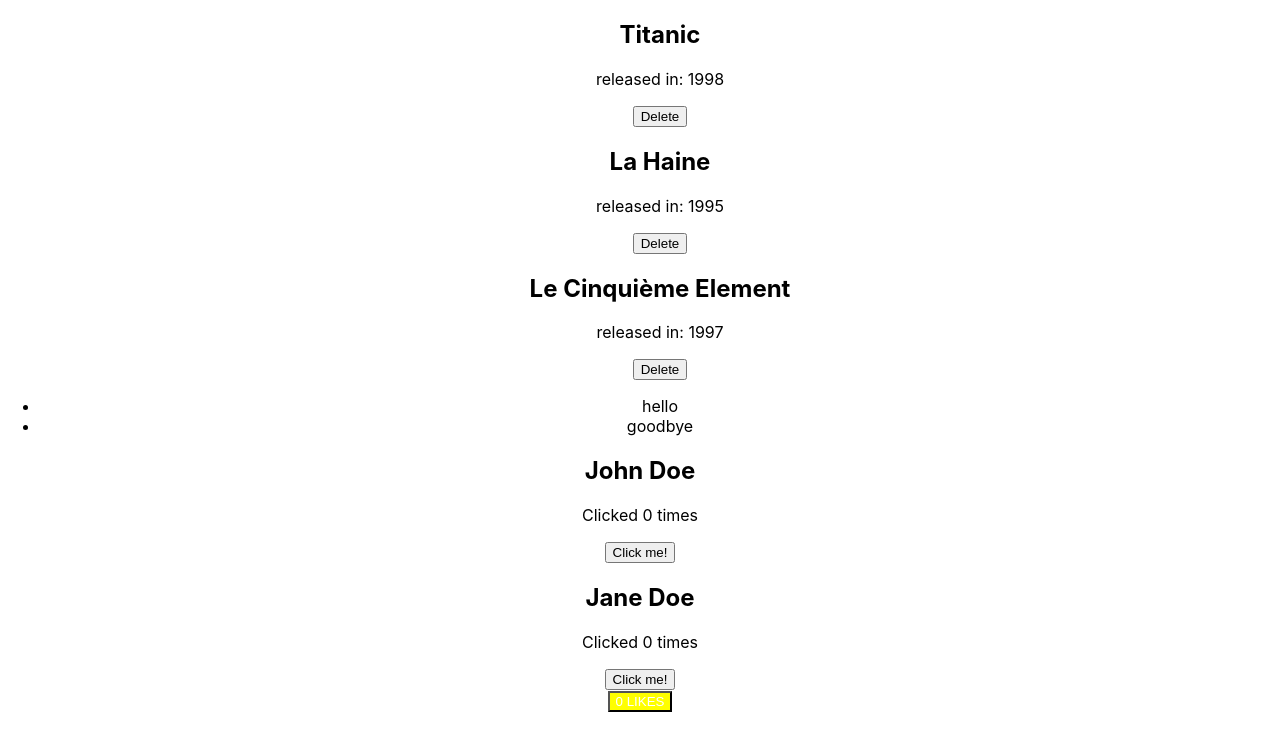
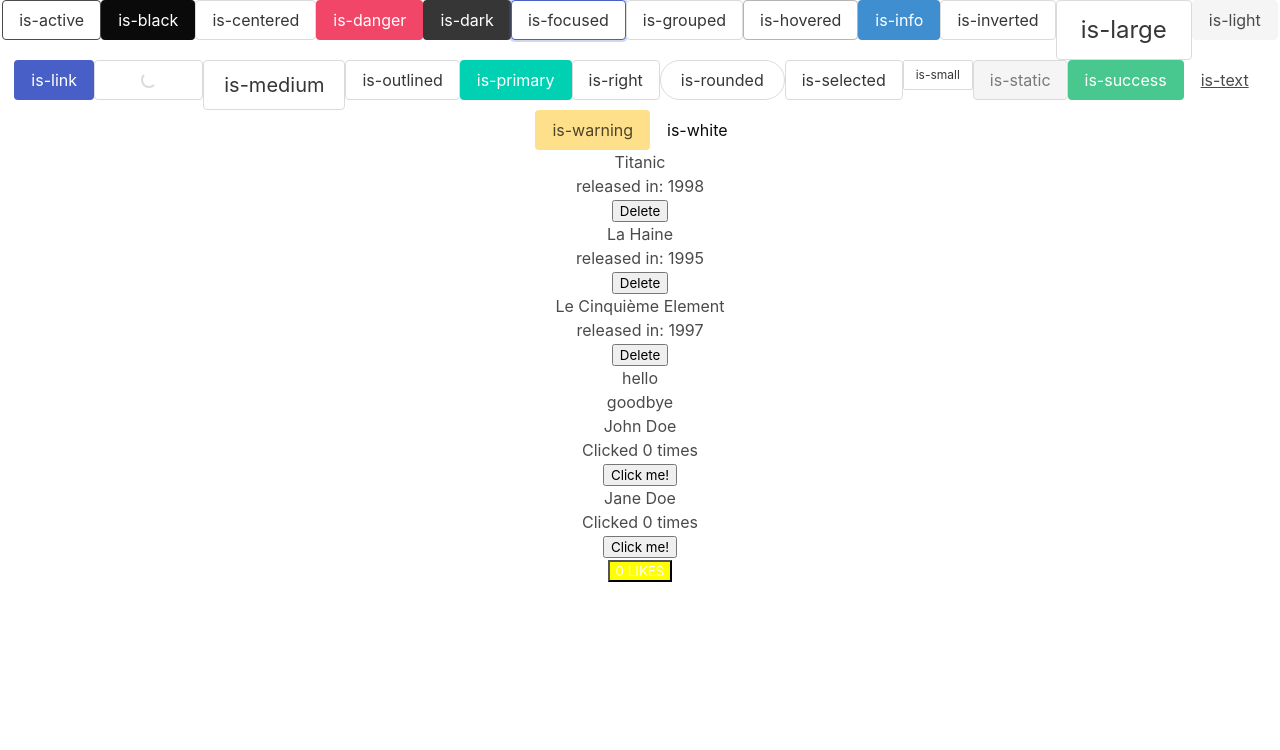
Before and after one commit to ironhack-webdev-squad-126/w7d2, a React (Create React App) app in the folder app/: page / in a window 1280 px wide. Shown: the top 750 px of the page. Built offline with nearby package versions, Linux system fonts and the light colour scheme.

Commit message:
many buttons

```diff
--- a/app/package.json
+++ b/app/package.json
@@ -3,6 +3,7 @@
   "version": "0.1.0",
   "private": true,
   "dependencies": {
+    "bulma": "^0.7.4",
     "react": "^16.8.6",
     "react-dom": "^16.8.6",
     "react-scripts": "3.0.0"
--- a/app/src/App.js
+++ b/app/src/App.js
@@ -2,8 +2,10 @@
 import Header from "./components/Header";
 import User from "./components/User";
 import Button from "./components/Button";
+import ButtonCollection from "./components/ButtonCollection";
 import MoviesList from "./components/MoviesList";
 import "./App.css";
+import "bulma/css/bulma.css";
 
 const App = () => {
   let listElements = ["hello", "goodbye"].map((el, i) => {
@@ -14,6 +16,9 @@
   return (
     <div className="App">
       {/* <Header /> */}
+
+      <ButtonCollection />
+
       <MoviesList />
       <ul>{listElements}</ul>
       <User firstName="John" lastName="Doe" />
--- /dev/null
+++ b/app/src/components/ButtonCollection.js
@@ -0,0 +1,42 @@
+import React from "react";
+
+const ButtonCollection = () => {
+  const bulmaClasses = {
+    isActive: "is-active",
+    isBlack: "is-black",
+    isCentered: "is-centered",
+    isDanger: "is-danger",
+    isDark: "is-dark",
+    isFocused: "is-focused",
+    isGrouped: "is-grouped",
+    isHovered: "is-hovered",
+    isInfo: "is-info",
+    isInverted: "is-inverted",
+    isLarge: "is-large",
+    isLight: "is-light",
+    isLink: "is-link",
+    isLoading: "is-loading",
+    isMedium: "is-medium",
+    isOutlined: "is-outlined",
+    isPrimary: "is-primary",
+    isRight: "is-right",
+    isRounded: "is-rounded",
+    isSelected: "is-selected",
+    isSmall: "is-small",
+    isStatic: "is-static",
+    isSuccess: "is-success",
+    isText: "is-text",
+    isWarning: "is-warning",
+    isWhite: "is-white"
+  };
+
+  return (
+    <div>
+      {Object.values(bulmaClasses).map(el => {
+        return <button className={`button ${el}`}>{el}</button>;
+      })}
+    </div>
+  );
+};
+
+export default ButtonCollection;
--- a/app/src/components/Movie.js
+++ b/app/src/components/Movie.js
@@ -1,7 +1,9 @@
 import React from "react";
 
 const Movie = props => {
-  const { title, year } = props.data;
+  console.log(props);
+
+  const { title, year } = props;
   const { deleteMovie } = props;
 
   return (
--- a/app/src/components/MoviesList.js
+++ b/app/src/components/MoviesList.js
@@ -25,9 +25,8 @@
     const { movies } = this.state;
 
     const movieElements = movies.map((el, i) => {
-      return (
-        <Movie deleteMovie={() => this.handleClick(i)} data={el} key={i} />
-      );
+      return <Movie deleteMovie={() => this.handleClick(i)} {...el} key={i} />;
+      //   return <Movie deleteMovie={() => this.handleClick(i)} title={el.title} year={el.year}   key={i} />;
     });
 
     return (
```
Also changed, not shown: 1 other file (tests, documents, lock files or other folders).
